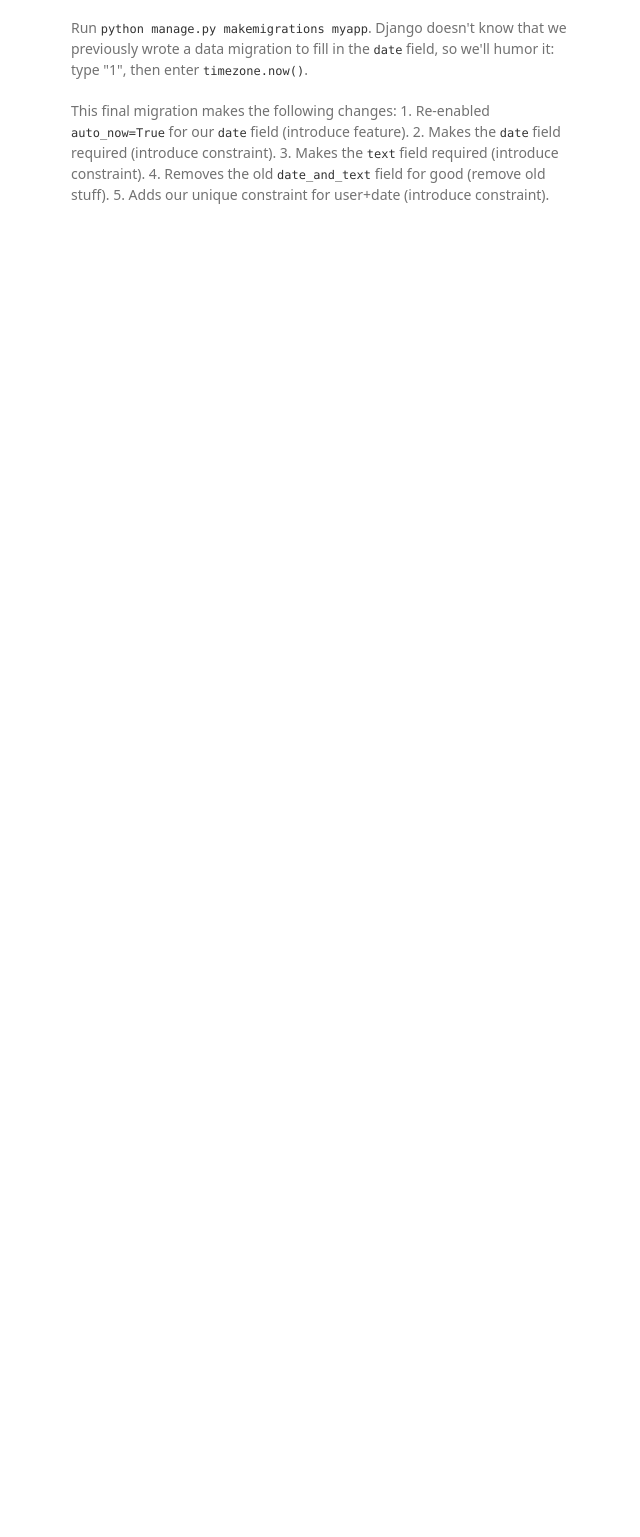
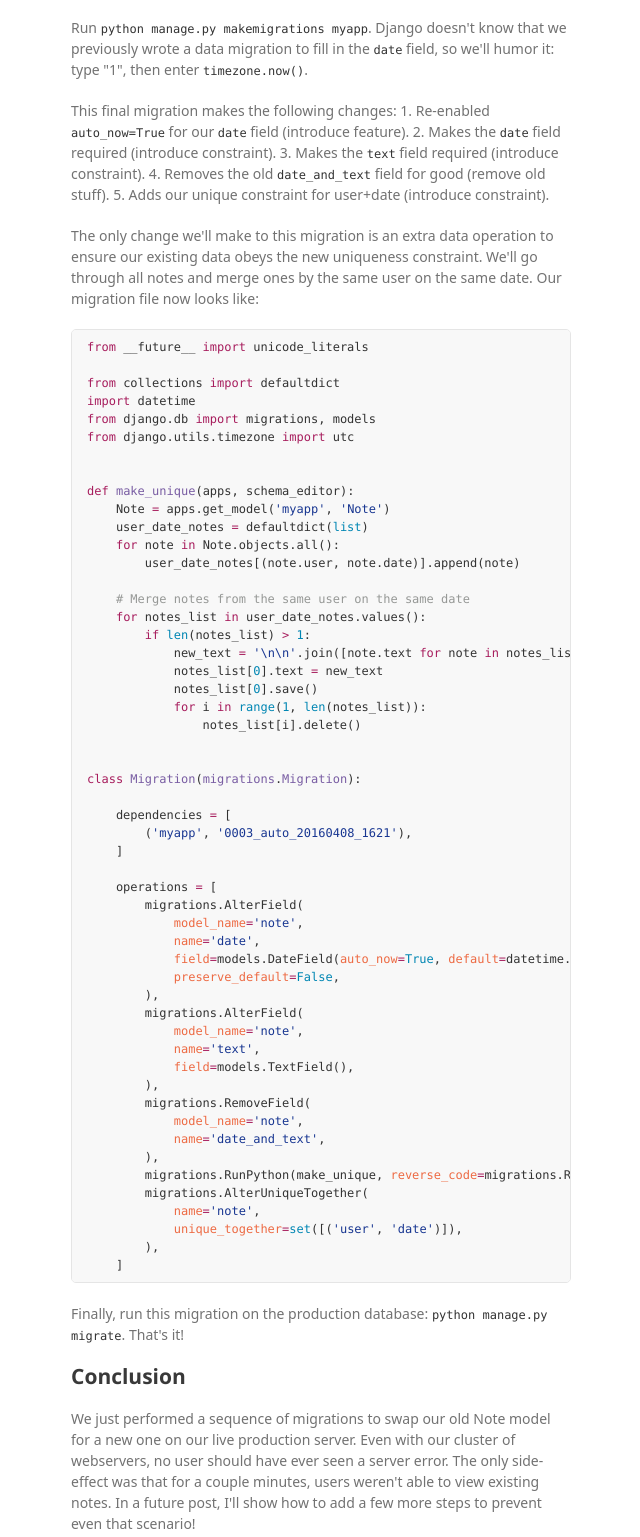
Before and after one commit to VeryApt/VeryApt.github.io, a plain HTML site: page index.html in a window 1280 px wide. Shown: the part 8913-10450 px from the top of the page, without its empty margins (499-1139 px from the left). Before the commit the page ends 9188 px from the top, so only its background shows below. Drawn offline with Linux system fonts and the light colour scheme; a web font is replaced by a local one.

Commit message:
Replace master branch with page content via GitHub

```diff
--- a/index.html
+++ b/index.html
@@ -372,6 +372,69 @@ no such column: myapp_note.date_and_text
 3. Makes the <code>text</code> field required (introduce constraint).
 4. Removes the old <code>date_and_text</code> field for good (remove old stuff).
 5. Adds our unique constraint for user+date (introduce constraint).</p>
+
+<p>The only change we'll make to this migration is an extra data operation to ensure our existing data obeys the new uniqueness constraint. We'll go through all notes and merge ones by the same user on the same date. Our migration file now looks like:</p>
+
+<div class="highlight highlight-source-python"><pre><span class="pl-k">from</span> __future__ <span class="pl-k">import</span> unicode_literals
+
+<span class="pl-k">from</span> collections <span class="pl-k">import</span> defaultdict
+<span class="pl-k">import</span> datetime
+<span class="pl-k">from</span> django.db <span class="pl-k">import</span> migrations, models
+<span class="pl-k">from</span> django.utils.timezone <span class="pl-k">import</span> utc
+
+
+<span class="pl-k">def</span> <span class="pl-en">make_unique</span>(<span class="pl-smi">apps</span>, <span class="pl-smi">schema_editor</span>):
+    Note <span class="pl-k">=</span> apps.get_model(<span class="pl-s"><span class="pl-pds">'</span>myapp<span class="pl-pds">'</span></span>, <span class="pl-s"><span class="pl-pds">'</span>Note<span class="pl-pds">'</span></span>)
+    user_date_notes <span class="pl-k">=</span> defaultdict(<span class="pl-c1">list</span>)
+    <span class="pl-k">for</span> note <span class="pl-k">in</span> Note.objects.all():
+        user_date_notes[(note.user, note.date)].append(note)
+
+    <span class="pl-c"># Merge notes from the same user on the same date</span>
+    <span class="pl-k">for</span> notes_list <span class="pl-k">in</span> user_date_notes.values():
+        <span class="pl-k">if</span> <span class="pl-c1">len</span>(notes_list) <span class="pl-k">&gt;</span> <span class="pl-c1">1</span>:
+            new_text <span class="pl-k">=</span> <span class="pl-s"><span class="pl-pds">'</span><span class="pl-cce">\n\n</span><span class="pl-pds">'</span></span>.join([note.text <span class="pl-k">for</span> note <span class="pl-k">in</span> notes_list])
+            notes_list[<span class="pl-c1">0</span>].text <span class="pl-k">=</span> new_text
+            notes_list[<span class="pl-c1">0</span>].save()
+            <span class="pl-k">for</span> i <span class="pl-k">in</span> <span class="pl-c1">range</span>(<span class="pl-c1">1</span>, <span class="pl-c1">len</span>(notes_list)):
+                notes_list[i].delete()
+
+
+<span class="pl-k">class</span> <span class="pl-en">Migration</span>(<span class="pl-e">migrations</span>.<span class="pl-e">Migration</span>):
+
+    dependencies <span class="pl-k">=</span> [
+        (<span class="pl-s"><span class="pl-pds">'</span>myapp<span class="pl-pds">'</span></span>, <span class="pl-s"><span class="pl-pds">'</span>0003_auto_20160408_1621<span class="pl-pds">'</span></span>),
+    ]
+
+    operations <span class="pl-k">=</span> [
+        migrations.AlterField(
+            <span class="pl-v">model_name</span><span class="pl-k">=</span><span class="pl-s"><span class="pl-pds">'</span>note<span class="pl-pds">'</span></span>,
+            <span class="pl-v">name</span><span class="pl-k">=</span><span class="pl-s"><span class="pl-pds">'</span>date<span class="pl-pds">'</span></span>,
+            <span class="pl-v">field</span><span class="pl-k">=</span>models.DateField(<span class="pl-v">auto_now</span><span class="pl-k">=</span><span class="pl-c1">True</span>, <span class="pl-v">default</span><span class="pl-k">=</span>datetime.datetime(<span class="pl-c1">2016</span>, <span class="pl-c1">4</span>, <span class="pl-c1">8</span>, <span class="pl-c1">20</span>, <span class="pl-c1">41</span>, <span class="pl-c1">25</span>, <span class="pl-c1">872000</span>, <span class="pl-v">tzinfo</span><span class="pl-k">=</span>utc)),
+            <span class="pl-v">preserve_default</span><span class="pl-k">=</span><span class="pl-c1">False</span>,
+        ),
+        migrations.AlterField(
+            <span class="pl-v">model_name</span><span class="pl-k">=</span><span class="pl-s"><span class="pl-pds">'</span>note<span class="pl-pds">'</span></span>,
+            <span class="pl-v">name</span><span class="pl-k">=</span><span class="pl-s"><span class="pl-pds">'</span>text<span class="pl-pds">'</span></span>,
+            <span class="pl-v">field</span><span class="pl-k">=</span>models.TextField(),
+        ),
+        migrations.RemoveField(
+            <span class="pl-v">model_name</span><span class="pl-k">=</span><span class="pl-s"><span class="pl-pds">'</span>note<span class="pl-pds">'</span></span>,
+            <span class="pl-v">name</span><span class="pl-k">=</span><span class="pl-s"><span class="pl-pds">'</span>date_and_text<span class="pl-pds">'</span></span>,
+        ),
+        migrations.RunPython(make_unique, <span class="pl-v">reverse_code</span><span class="pl-k">=</span>migrations.RunPython.noop),
+        migrations.AlterUniqueTogether(
+            <span class="pl-v">name</span><span class="pl-k">=</span><span class="pl-s"><span class="pl-pds">'</span>note<span class="pl-pds">'</span></span>,
+            <span class="pl-v">unique_together</span><span class="pl-k">=</span><span class="pl-c1">set</span>([(<span class="pl-s"><span class="pl-pds">'</span>user<span class="pl-pds">'</span></span>, <span class="pl-s"><span class="pl-pds">'</span>date<span class="pl-pds">'</span></span>)]),
+        ),
+    ]
+</pre></div>
+
+<p>Finally, run this migration on the production database: <code>python manage.py migrate</code>. That's it!</p>
+
+<h2>
+<a id="conclusion" class="anchor" href="#conclusion" aria-hidden="true"><span aria-hidden="true" class="octicon octicon-link"></span></a>Conclusion</h2>
+
+<p>We just performed a sequence of migrations to swap our old Note model for a new one on our live production server. Even with our cluster of webservers, no user should have ever seen a server error. The only side-effect was that for a couple minutes, users weren't able to view existing notes. In a future post, I'll show how to add a few more steps to prevent even that scenario!</p>
       </section>
       <footer>
         <p><small>Hosted on GitHub Pages &mdash; Theme by <a href="https://github.com/orderedlist">orderedlist</a></small></p>
```
Also changed, not shown: params.json (+1 -1 lines).
